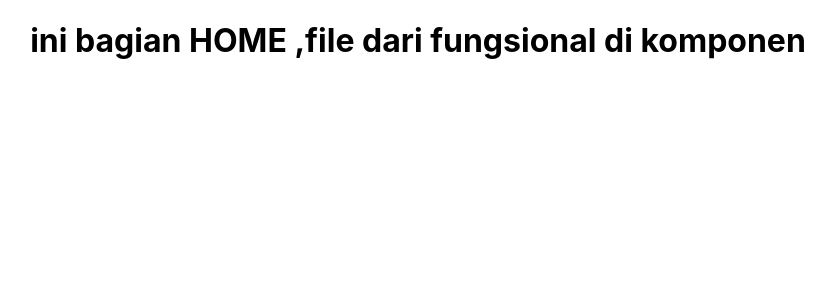
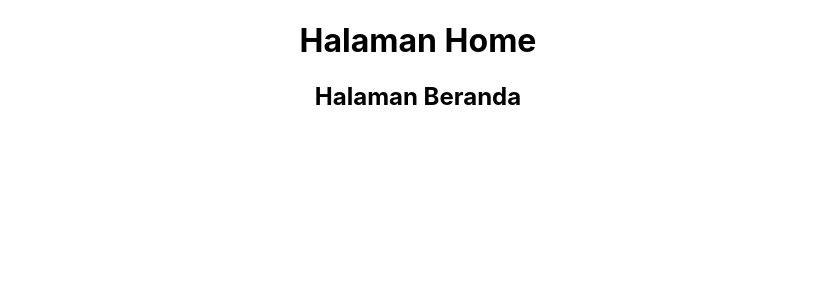
Before and after one commit to densuz/reactJs, a React (Create React App) app: page / in a window 1280 px wide. Shown: the top 300 px of the page, without its empty margins (222-1057 px from the left). Built offline with nearby package versions, Linux system fonts and the light colour scheme.

Commit message:
#2 Membuat Home dan Beranda jsx

```diff
--- a/src/App.js
+++ b/src/App.js
@@ -2,11 +2,14 @@ import React from 'react';
 import logo from './logo.svg';
 import './App.css';
 import Home from './Component/Fungsional/Home'
+import Beranda from './Component/Class/Beranda'
 
 function App() {
   return (
     <div className="App">
       <Home/>
+      <Beranda/>
+
     </div>
 
   );
--- /dev/null
+++ b/src/Component/Class/Beranda.jsx
@@ -0,0 +1,11 @@
+import React from 'react' ;
+
+class Beranda extends React.Component {
+    render() {
+        return <div>
+            <h2>Halaman Beranda</h2>
+            </div>
+    }
+}
+
+export default Beranda;
--- a/src/Component/Fungsional/Home.jsx
+++ b/src/Component/Fungsional/Home.jsx
@@ -2,7 +2,7 @@ import React from 'react'
 
 const Home = () => {
     return <div>
-        <h1>ini bagian HOME ,file dari fungsional di komponen</h1>
+        <h1>Halaman Home</h1>
     </div>
 }
 
```
